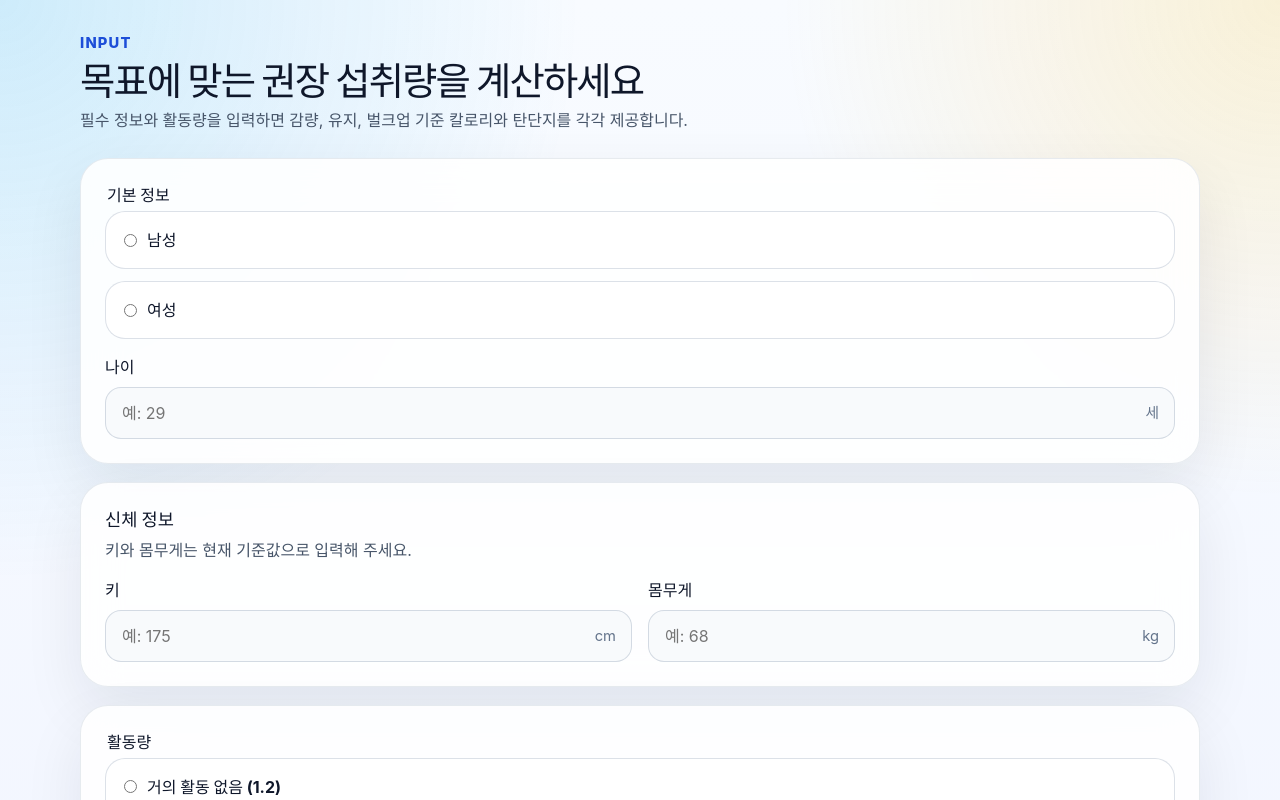
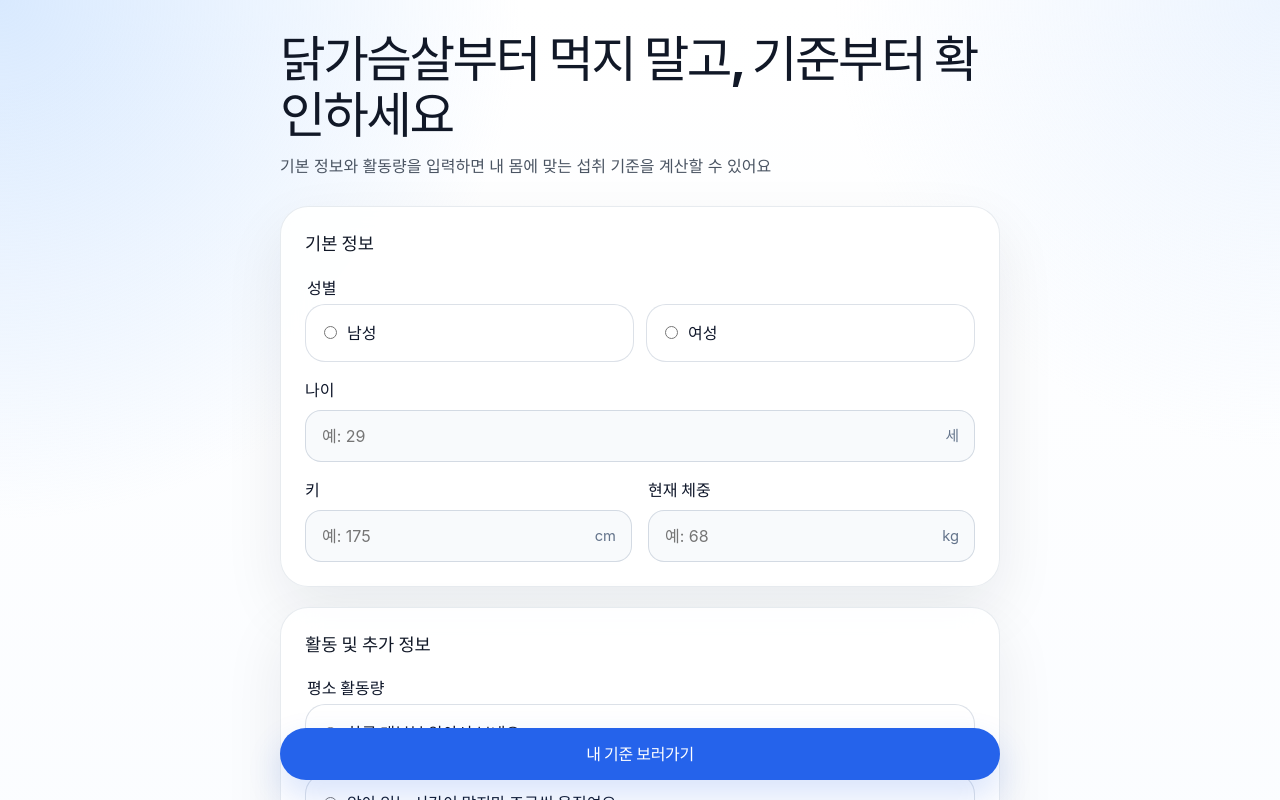
Before and after one commit to jangseungho0801/tdee-calculator, a React (Vite) app: page / in a window 1280 px wide. Both pictures are taken after a click on the button "식단관리 시작하기". Shown: the top 800 px of the page. Built offline with nearby package versions, Linux system fonts and the light colour scheme.

Commit message:
정보 입력 페이지 업데이트1

```diff
--- a/src/components/common/PageLayout.tsx
+++ b/src/components/common/PageLayout.tsx
@@ -9,9 +9,9 @@ const Shell = styled.main`
   min-height: 100vh;
   padding: 32px 20px 72px;
   background:
-    radial-gradient(circle at top left, rgba(14, 165, 233, 0.18), transparent 28%),
-    radial-gradient(circle at top right, rgba(251, 191, 36, 0.18), transparent 24%),
-    linear-gradient(180deg, #f8fbff 0%, #eef2ff 100%);
+    radial-gradient(circle at top left, rgba(191, 219, 254, 0.6), transparent 28%),
+    radial-gradient(circle at top right, rgba(219, 234, 254, 0.5), transparent 24%),
+    linear-gradient(180deg, #ffffff 0%, #f8fbff 100%);
 `
 
 const Container = styled.div`
--- a/src/components/common/RadioGroupField.tsx
+++ b/src/components/common/RadioGroupField.tsx
@@ -13,6 +13,7 @@ type Props = {
   options: Option[]
   value: string
   error?: string
+  columns?: 1 | 2
   onChange: (event: ChangeEvent<HTMLInputElement>) => void
 }
 
@@ -31,9 +32,16 @@ const Legend = styled.legend`
   color: #0f172a;
 `
 
-const OptionGrid = styled.div`
+const OptionGrid = styled.div<{ $columns: 1 | 2 }>`
   display: grid;
   gap: 12px;
+
+  ${({ $columns }) =>
+    $columns === 2
+      ? `
+    grid-template-columns: repeat(2, minmax(0, 1fr));
+  `
+      : ''}
 `
 
 const OptionCard = styled.label<{ $checked: boolean }>`
@@ -86,12 +94,13 @@ function RadioGroupField({
   options,
   value,
   error,
+  columns = 1,
   onChange,
 }: Props) {
   return (
     <Wrapper>
       <Legend>{legend}</Legend>
-      <OptionGrid>
+      <OptionGrid $columns={columns}>
         {options.map((option) => {
           const isChecked = value === option.value
 
--- a/src/components/input/ActivityLevelSection.tsx
+++ /dev/null
@@ -1,32 +0,0 @@
-import type { ChangeEvent } from 'react'
-import SectionCard from '../common/SectionCard.tsx'
-import RadioGroupField from '../common/RadioGroupField.tsx'
-import { ACTIVITY_LEVELS } from '../../constants/activityLevels'
-import type { InputData, ValidationErrors } from '../../types/calculator'
-
-type Props = {
-  inputData: InputData
-  errors: ValidationErrors
-  onChange: (event: ChangeEvent<HTMLInputElement>) => void
-}
-
-function ActivityLevelSection({ inputData, errors, onChange }: Props) {
-  return (
-    <SectionCard>
-      <RadioGroupField
-        name="activityLevel"
-        legend="활동량"
-        value={inputData.activityLevel}
-        onChange={onChange}
-        error={errors.activityLevel}
-        options={ACTIVITY_LEVELS.map((option) => ({
-          value: option.id,
-          label: `${option.label} (${option.multiplier})`,
-          description: option.description,
-        }))}
-      />
-    </SectionCard>
-  )
-}
-
-export default ActivityLevelSection
--- a/src/components/input/AdditionalInfoSection.tsx
+++ b/src/components/input/AdditionalInfoSection.tsx
@@ -1,18 +1,26 @@
 import type { ChangeEvent } from 'react'
 import styled from 'styled-components'
+import { ACTIVITY_LEVELS } from '../../constants/activityLevels'
+import type { InputData, ValidationErrors } from '../../types/calculator'
 import NumberInputField from '../common/NumberInputField.tsx'
+import RadioGroupField from '../common/RadioGroupField.tsx'
 import SectionCard from '../common/SectionCard.tsx'
-import type { InputData, ValidationErrors } from '../../types/calculator'
+
+const Header = styled.div`
+  display: grid;
+  gap: 4px;
+  margin-bottom: 18px;
+`
 
 const Title = styled.h2`
-  margin: 0 0 4px;
+  margin: 0;
+  color: #111827;
   font-size: 1.1rem;
-  color: #0f172a;
 `
 
-const Description = styled.p`
-  margin: 0 0 16px;
-  color: #475569;
+const Content = styled.div`
+  display: grid;
+  gap: 20px;
 `
 
 type Props = {
@@ -24,20 +32,34 @@ type Props = {
 function AdditionalInfoSection({ inputData, errors, onChange }: Props) {
   return (
     <SectionCard>
-      <Title>추가 정보</Title>
-      <Description>
-        체지방률을 입력하면 Katch-McArdle 공식을 사용해 BMR을 계산합니다.
-      </Description>
+      <Header>
+        <Title>활동 및 추가 정보</Title>
+      </Header>
+      <Content>
+        <RadioGroupField
+          name="activityLevel"
+          legend="평소 활동량"
+          value={inputData.activityLevel}
+          onChange={onChange}
+          error={errors.activityLevel}
+          options={ACTIVITY_LEVELS.map((option) => ({
+            value: option.id,
+            label: option.label,
+            description: option.description || undefined,
+          }))}
+        />
         <NumberInputField
           id="bodyFatPercentage"
           name="bodyFatPercentage"
-        label="체지방률"
+          label="체지방률 (선택)"
+          description="모르면 비워두셔도 괜찮아요"
           placeholder="예: 18"
           suffix="%"
           value={inputData.bodyFatPercentage}
           error={errors.bodyFatPercentage}
           onChange={onChange}
         />
+      </Content>
     </SectionCard>
   )
 }
--- a/src/components/input/BasicInfoSection.tsx
+++ b/src/components/input/BasicInfoSection.tsx
@@ -1,13 +1,34 @@
 import type { ChangeEvent } from 'react'
 import styled from 'styled-components'
+import type { InputData, ValidationErrors } from '../../types/calculator'
+import NumberInputField from '../common/NumberInputField.tsx'
 import RadioGroupField from '../common/RadioGroupField.tsx'
-import NumberInputField from '../common/NumberInputField.tsx'
 import SectionCard from '../common/SectionCard.tsx'
-import type { InputData, ValidationErrors } from '../../types/calculator'
+
+const Header = styled.div`
+  display: grid;
+  gap: 4px;
+  margin-bottom: 18px;
+`
+
+const Title = styled.h2`
+  margin: 0;
+  color: #111827;
+  font-size: 1.1rem;
+`
 
 const Grid = styled.div`
   display: grid;
   gap: 16px;
+`
+
+const TwoColumnGrid = styled.div`
+  display: grid;
+  gap: 16px;
+
+  @media (min-width: 640px) {
+    grid-template-columns: repeat(2, minmax(0, 1fr));
+  }
 `
 
 type Props = {
@@ -19,13 +40,17 @@ type Props = {
 function BasicInfoSection({ inputData, errors, onChange }: Props) {
   return (
     <SectionCard>
+      <Header>
+        <Title>기본 정보</Title>
+      </Header>
       <Grid>
         <RadioGroupField
           name="gender"
-          legend="기본 정보"
+          legend="성별"
           value={inputData.gender}
           onChange={onChange}
           error={errors.gender}
+          columns={2}
           options={[
             { value: 'male', label: '남성' },
             { value: 'female', label: '여성' },
@@ -41,6 +66,28 @@ function BasicInfoSection({ inputData, errors, onChange }: Props) {
           error={errors.age}
           onChange={onChange}
         />
+        <TwoColumnGrid>
+          <NumberInputField
+            id="height"
+            name="height"
+            label="키"
+            placeholder="예: 175"
+            suffix="cm"
+            value={inputData.height}
+            error={errors.height}
+            onChange={onChange}
+          />
+          <NumberInputField
+            id="weight"
+            name="weight"
+            label="현재 체중"
+            placeholder="예: 68"
+            suffix="kg"
+            value={inputData.weight}
+            error={errors.weight}
+            onChange={onChange}
+          />
+        </TwoColumnGrid>
       </Grid>
     </SectionCard>
   )
--- a/src/components/input/BodyInfoSection.tsx
+++ /dev/null
@@ -1,70 +0,0 @@
-import type { ChangeEvent } from 'react'
-import styled from 'styled-components'
-import NumberInputField from '../common/NumberInputField.tsx'
-import SectionCard from '../common/SectionCard.tsx'
-import type { InputData, ValidationErrors } from '../../types/calculator'
-
-const Header = styled.div`
-  margin-bottom: 16px;
-`
-
-const Title = styled.h2`
-  margin: 0 0 4px;
-  font-size: 1.1rem;
-  color: #0f172a;
-`
-
-const Description = styled.p`
-  margin: 0;
-  color: #475569;
-`
-
-const Grid = styled.div`
-  display: grid;
-  gap: 16px;
-
-  @media (min-width: 640px) {
-    grid-template-columns: repeat(2, minmax(0, 1fr));
-  }
-`
-
-type Props = {
-  inputData: InputData
-  errors: ValidationErrors
-  onChange: (event: ChangeEvent<HTMLInputElement>) => void
-}
-
-function BodyInfoSection({ inputData, errors, onChange }: Props) {
-  return (
-    <SectionCard>
-      <Header>
-        <Title>신체 정보</Title>
-        <Description>키와 몸무게는 현재 기준값으로 입력해 주세요.</Description>
-      </Header>
-      <Grid>
-        <NumberInputField
-          id="height"
-          name="height"
-          label="키"
-          placeholder="예: 175"
-          suffix="cm"
-          value={inputData.height}
-          error={errors.height}
-          onChange={onChange}
-        />
-        <NumberInputField
-          id="weight"
-          name="weight"
-          label="몸무게"
-          placeholder="예: 68"
-          suffix="kg"
-          value={inputData.weight}
-          error={errors.weight}
-          onChange={onChange}
-        />
-      </Grid>
-    </SectionCard>
-  )
-}
-
-export default BodyInfoSection
--- a/src/components/input/CalculateButton.tsx
+++ b/src/components/input/CalculateButton.tsx
@@ -1,10 +1,21 @@
+import styled from 'styled-components'
 import Button from '../common/Button.tsx'
+
+const SubmitButton = styled(Button)`
+  background: #2563eb;
+  box-shadow: 0 16px 34px rgba(37, 99, 235, 0.18);
+
+  &:hover:not(:disabled) {
+    background: #1d4ed8;
+    box-shadow: 0 18px 38px rgba(37, 99, 235, 0.24);
+  }
+`
 
 function CalculateButton() {
   return (
-    <Button type="submit" $fullWidth>
-      TDEE 계산하기
-    </Button>
+    <SubmitButton type="submit" $fullWidth>
+      내 기준 보러가기
+    </SubmitButton>
   )
 }
 
--- a/src/components/input/InputForm.tsx
+++ b/src/components/input/InputForm.tsx
@@ -13,41 +13,36 @@ import { calculateGoalCalories } from '../../utils/calculations/goalCalories'
 import { calculateMacros } from '../../utils/calculations/macros'
 import { calculateTdee } from '../../utils/calculations/tdee'
 import AdditionalInfoSection from './AdditionalInfoSection.tsx'
-import ActivityLevelSection from './ActivityLevelSection.tsx'
 import BasicInfoSection from './BasicInfoSection.tsx'
-import BodyInfoSection from './BodyInfoSection.tsx'
 import CalculateButton from './CalculateButton.tsx'
 
 const Form = styled.form`
+  width: min(100%, 720px);
+  margin: 0 auto;
   display: grid;
-  gap: 18px;
+  gap: 20px;
 `
 
 const Header = styled.div`
   display: grid;
-  gap: 8px;
-  margin-bottom: 8px;
-`
-
-const Eyebrow = styled.span`
-  font-size: 0.92rem;
-  font-weight: 800;
-  color: #1d4ed8;
-  letter-spacing: 0.08em;
-  text-transform: uppercase;
+  gap: 10px;
+  margin-bottom: 6px;
 `
 
 const Title = styled.h1`
   margin: 0;
-  font-size: clamp(2rem, 3vw, 3.4rem);
-  line-height: 1;
+  color: #111827;
+  font-size: clamp(2rem, 4vw, 3.1rem);
+  line-height: 1.12;
   letter-spacing: -0.05em;
-  color: #0f172a;
 `
 
 const Description = styled.p`
   margin: 0;
-  color: #475569;
+  max-width: 620px;
+  color: #4b5563;
+  font-size: 1rem;
+  line-height: 1.7;
 `
 
 const ErrorBanner = styled.div`
@@ -56,6 +51,12 @@ const ErrorBanner = styled.div`
   background: #fef2f2;
   color: #b42318;
   border: 1px solid rgba(244, 63, 94, 0.22);
+`
+
+const FooterAction = styled.div`
+  position: sticky;
+  bottom: 20px;
+  z-index: 2;
 `
 
 type Props = {
@@ -71,13 +72,13 @@ function sanitizeNumericInput(value: string) {
 
 function validatePositiveField(value: string, label: string) {
   if (!value.trim()) {
-    return `${label}을(를) 입력해 주세요.`
+    return `${label}를 입력해 주세요`
   }
 
   const numericValue = Number(value)
 
   if (!Number.isFinite(numericValue) || numericValue <= 0) {
-    return `${label}은(는) 0보다 큰 숫자여야 합니다.`
+    return `${label}는 0보다 큰 숫자여야 합니다`
   }
 
   return ''
@@ -87,24 +88,24 @@ function validateInputData(inputData: InputData): ValidationErrors {
   const errors: ValidationErrors = {}
 
   if (!inputData.gender) {
-    errors.gender = '성별을 선택해 주세요.'
+    errors.gender = '성별을 선택해 주세요'
   }
 
   errors.age = validatePositiveField(inputData.age, '나이')
   errors.height = validatePositiveField(inputData.height, '키')
-  errors.weight = validatePositiveField(inputData.weight, '몸무게')
+  errors.weight = validatePositiveField(inputData.weight, '현재 체중')
 
   if (!inputData.activityLevel) {
-    errors.activityLevel = '활동량을 선택해 주세요.'
+    errors.activityLevel = '평소 활동량을 선택해 주세요'
   }
 
   if (inputData.bodyFatPercentage.trim()) {
     const bodyFatValue = Number(inputData.bodyFatPercentage)
 
     if (!Number.isFinite(bodyFatValue) || bodyFatValue <= 0) {
-      errors.bodyFatPercentage = '체지방률은 0보다 큰 숫자여야 합니다.'
+      errors.bodyFatPercentage = '체지방률은 0보다 큰 숫자여야 합니다'
     } else if (bodyFatValue >= 100) {
-      errors.bodyFatPercentage = '체지방률은 100 미만이어야 합니다.'
+      errors.bodyFatPercentage = '체지방률은 100 미만이어야 합니다'
     }
   }
 
@@ -188,7 +189,7 @@ function InputForm({
 
     if (Object.keys(nextErrors).length > 0) {
       setErrors(nextErrors)
-      setErrorBanner('입력값을 확인한 뒤 다시 계산해 주세요.')
+      setErrorBanner('입력값을 확인한 뒤 다시 진행해 주세요')
       return
     }
 
@@ -204,27 +205,22 @@ function InputForm({
   return (
     <Form onSubmit={handleSubmit}>
       <Header>
-        <Eyebrow>Input</Eyebrow>
-        <Title>목표에 맞는 권장 섭취량을 계산하세요</Title>
+        <Title>닭가슴살부터 먹지 말고, 기준부터 확인하세요</Title>
         <Description>
-          필수 정보와 활동량을 입력하면 감량, 유지, 벌크업 기준 칼로리와 탄단지를
-          각각 제공합니다.
+          기본 정보와 활동량을 입력하면 내 몸에 맞는 섭취 기준을 계산할 수
+          있어요
         </Description>
       </Header>
       {errorBanner ? <ErrorBanner>{errorBanner}</ErrorBanner> : null}
       <BasicInfoSection inputData={inputData} errors={errors} onChange={handleChange} />
-      <BodyInfoSection inputData={inputData} errors={errors} onChange={handleChange} />
-      <ActivityLevelSection
-        inputData={inputData}
-        errors={errors}
-        onChange={handleChange}
-      />
       <AdditionalInfoSection
         inputData={inputData}
         errors={errors}
         onChange={handleChange}
       />
-      <CalculateButton />
+      <FooterAction>
+        <CalculateButton />
+      </FooterAction>
     </Form>
   )
 }
--- a/src/constants/activityLevels.ts
+++ b/src/constants/activityLevels.ts
@@ -8,32 +8,32 @@ export const ACTIVITY_LEVELS: Array<{
 }> = [
   {
     id: 'sedentary',
-    label: '거의 활동 없음',
-    description: '주로 앉아서 생활하고 운동을 거의 하지 않는 경우',
+    label: '하루 대부분 앉아서 보내요',
+    description: '',
     multiplier: 1.2,
   },
   {
     id: 'light',
-    label: '가벼운 활동',
-    description: '주 1~3회 가벼운 운동 또는 일상 활동이 있는 경우',
+    label: '앉아 있는 시간이 많지만 조금씩 움직여요',
+    description: '',
     multiplier: 1.375,
   },
   {
     id: 'moderate',
-    label: '보통 활동',
-    description: '주 3~5회 규칙적인 운동을 수행하는 경우',
+    label: '앉아 있는 시간과 움직이는 시간이 비슷해요',
+    description: '',
     multiplier: 1.55,
   },
   {
     id: 'active',
-    label: '활동적',
-    description: '주 6~7회 운동하거나 활동량이 많은 경우',
+    label: '움직이는 시간이 많은 편이에요',
+    description: '',
     multiplier: 1.725,
   },
   {
     id: 'veryActive',
-    label: '매우 활동적',
-    description: '고강도 운동 또는 육체 노동을 병행하는 경우',
+    label: '하루 대부분 몸을 많이 쓰는 편이에요',
+    description: '',
     multiplier: 1.9,
   },
 ]
```
Also changed, not shown: src/components/common/NumberInputField.tsx (+8 -0 lines), 2 other files (tests, documents, lock files or other folders). Lines whose indentation alone changed are shown as unchanged.
